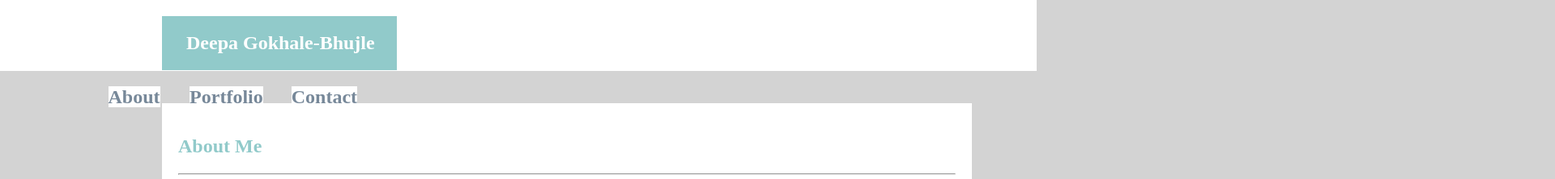
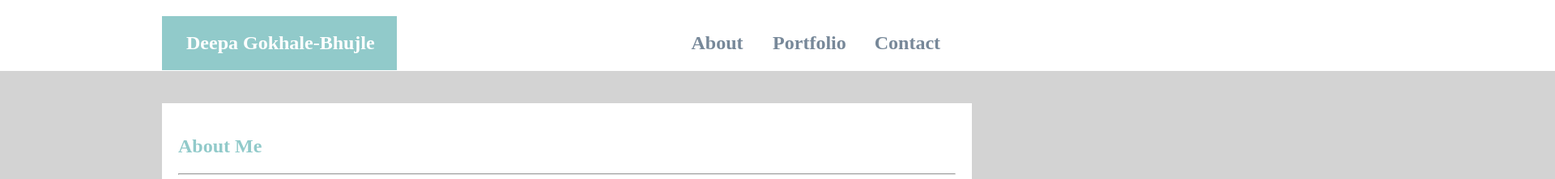
Before and after one commit to DeepaGokhale/Basic-Portfolio, a plain HTML site: page index.html in a window 1280 px wide. Shown: the top 222 px of the page at 81% size, 1920 px wide, since content can reach past the window. Drawn offline with Linux system fonts and the light colour scheme.

Commit message:
update #4

```diff
--- a/assets/css/style.css
+++ b/assets/css/style.css
@@ -80,7 +80,7 @@
     header {
         padding: 20px;
         height: 3em;
-        /* width: 1160px; */
+        width: 1160px;
         margin-bottom: 40px;
         background: White;
         padding-right: 820px;
```
Also changed, not shown: portfolio.html (+1 -0 lines).
